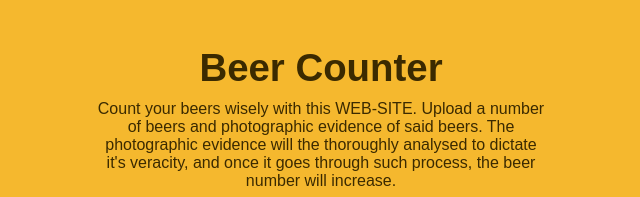
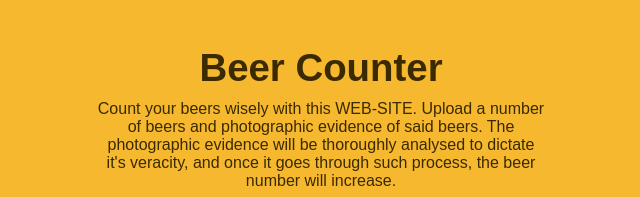
Before and after one commit to TreasureCanNot/ferventFocus, a plain HTML site: page beer.html in a window 1280 px wide. Shown: the top 197 px of the page, 319-959 px from the left. Drawn offline with nearby package versions, Linux system fonts and the light colour scheme; no server answers.

Commit message:
Update beer.html

```diff
--- a/beer.html
+++ b/beer.html
@@ -74,7 +74,7 @@
 <body>
 
   <h1>Beer Counter</h1>
-  <p>Count your beers wisely with this WEB-SITE. Upload a number of beers and photographic evidence of said beers. The photographic evidence will the thoroughly analysed to dictate it's veracity, and once it goes through such process, the beer number will increase.</p>
+  <p>Count your beers wisely with this WEB-SITE. Upload a number of beers and photographic evidence of said beers. The photographic evidence will be thoroughly analysed to dictate it's veracity, and once it goes through such process, the beer number will increase.</p>
 
   <div id="count">0</div>
   <p id="count-label">Beers Drunk</p>
```
